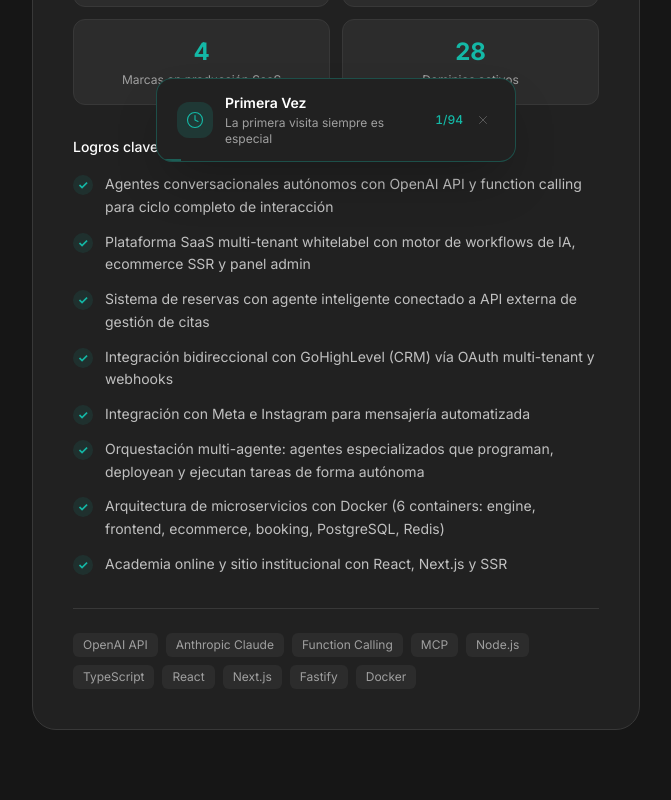
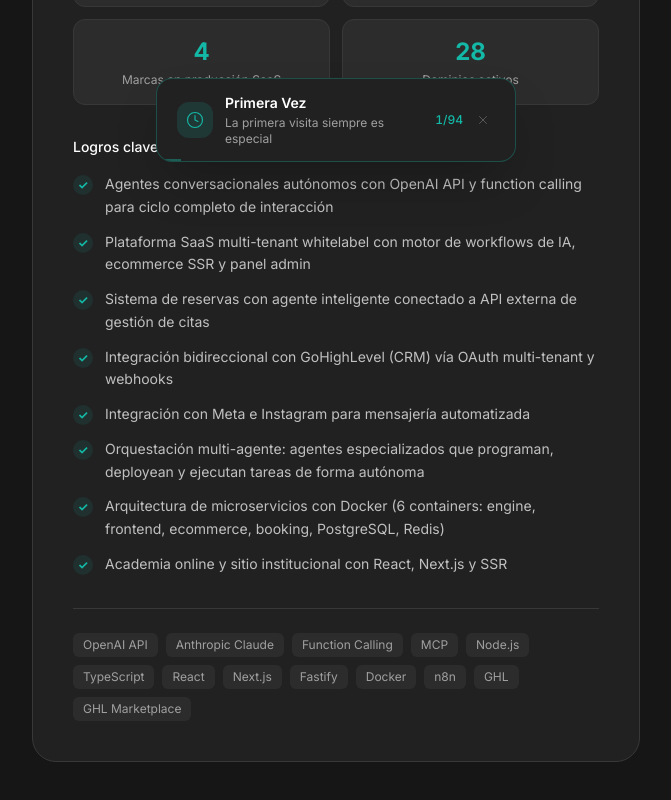
Before and after one commit to YosephFr/yosephfr, a Next.js app: page /experiencia/ai-engineering in a window 1280 px wide. Shown: the part 614-1414 px from the top of the page, without its empty margins (304-975 px from the left). Built offline with nearby package versions, Linux system fonts and the light colour scheme.

Commit message:
feat: add n8n and GHL to the IDX experience tags

```diff
--- a/src/data/experience.ts
+++ b/src/data/experience.ts
@@ -32,7 +32,7 @@ export const EXPERIENCE: ExperienceRole[] = [
       "Arquitectura de microservicios con Docker (6 containers: engine, frontend, ecommerce, booking, PostgreSQL, Redis)",
       "Academia online y sitio institucional con React, Next.js y SSR",
     ],
-    tags: ["OpenAI API", "Anthropic Claude", "Function Calling", "MCP", "Node.js", "TypeScript", "React", "Next.js", "Fastify", "Docker"],
+    tags: ["OpenAI API", "Anthropic Claude", "Function Calling", "MCP", "Node.js", "TypeScript", "React", "Next.js", "Fastify", "Docker", "n8n", "GHL", "GHL Marketplace"],
     metrics: [
       { label: "Contactos gestionados por IA", value: "2,800+" },
       { label: "Mensajes procesados", value: "40,000+" },
```
